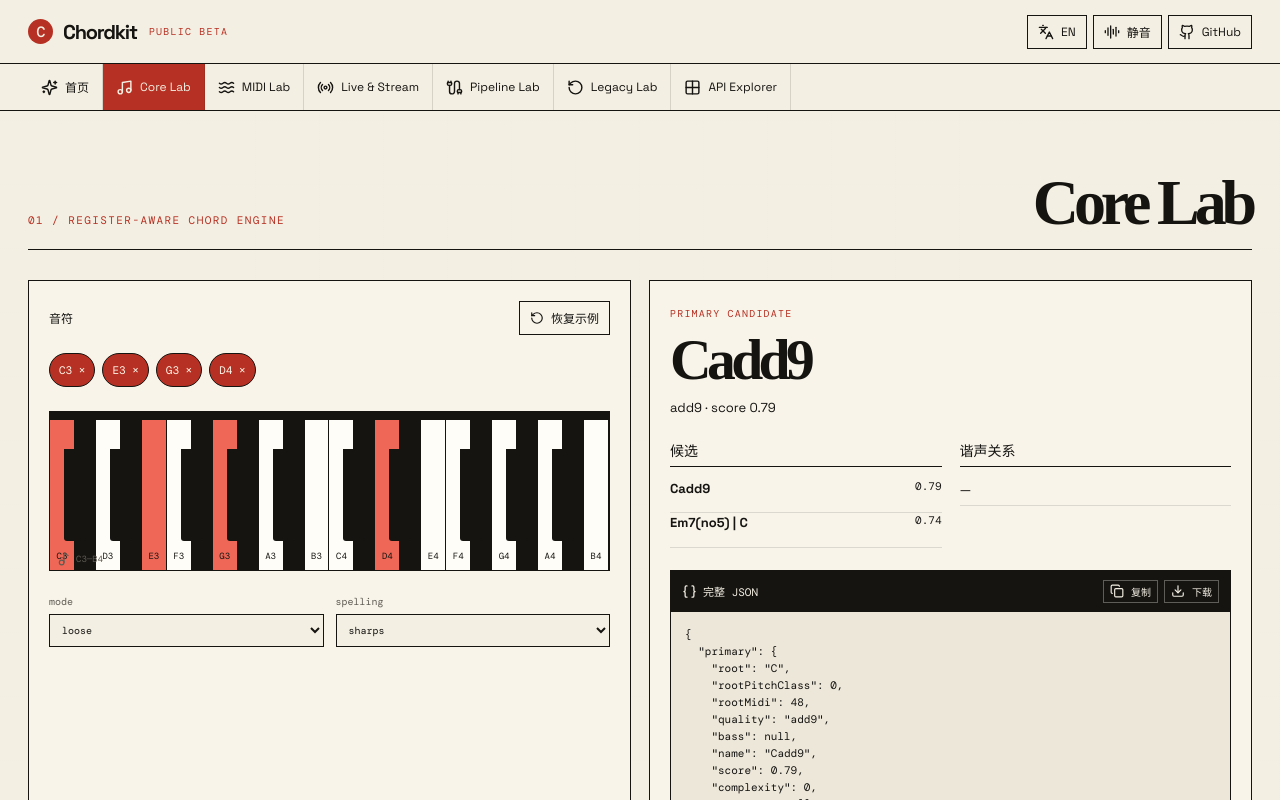
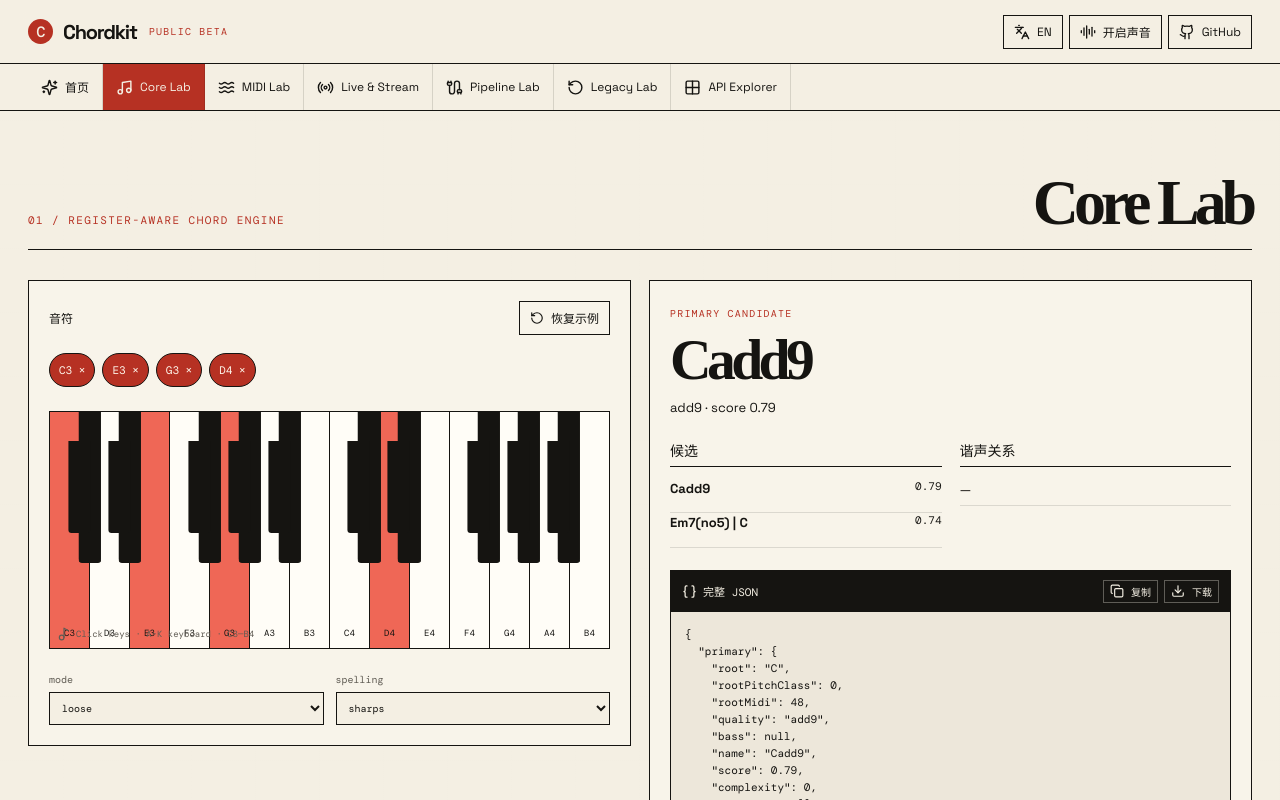
Before and after one commit to phishinqi/Chordkit, a React (Vite) app in the folder playground/: page / in a window 1280 px wide. Both pictures are taken after a click on the button "Core Lab". Shown: the top 800 px of the page. Built offline with nearby package versions, Linux system fonts and the light colour scheme.

Commit message:
fix(playground): stabilize piano and enable audio

```diff
--- a/playground/src/App.tsx
+++ b/playground/src/App.tsx
@@ -32,7 +32,7 @@ export default function App() {
   const [apiError, setApiError] = useState(''); const [shared, setShared] = useState(false);
 
   useEffect(() => { saveWorkspace(workspace); }, [workspace]);
-  useEffect(() => { const onKey = (event: KeyboardEvent) => { const keys: Record<string, string> = { a:'C3', w:'C#3', s:'D3', e:'D#3', d:'E3', f:'F3', t:'F#3', g:'G3', y:'G#3', h:'A3', u:'A#3', j:'B3', k:'C4' }; if (!keys[event.key] || ['INPUT', 'TEXTAREA'].includes((event.target as HTMLElement)?.tagName)) return; event.preventDefault(); toggleNote(keys[event.key]!); }; window.addEventListener('keydown', onKey); return () => window.removeEventListener('keydown', onKey); });
+  useEffect(() => { const onKey = (event: KeyboardEvent) => { const keys: Record<string, string> = { a:'C3', w:'C#3', s:'D3', e:'D#3', d:'E3', f:'F3', t:'F#3', g:'G3', y:'G#3', h:'A3', u:'A#3', j:'B3', k:'C4' }; if (!keys[event.key] || ['INPUT', 'TEXTAREA'].includes((event.target as HTMLElement)?.tagName)) return; event.preventDefault(); activateNote(keys[event.key]!); }; window.addEventListener('keydown', onKey); return () => window.removeEventListener('keydown', onKey); });
 
   const scoring = useMemo(() => {
     try { const callback = new Function('context', customScore) as (context: unknown) => unknown; return (context: unknown) => ({ rawScore: Number(callback(context)) }); } catch { return undefined; }
@@ -45,6 +45,10 @@ export default function App() {
   const profiled = useMemo(() => pipelineAnalyzer.analyzeChord(workspace.notes, { explain: true }), [pipelineAnalyzer, workspace.notes]);
 
   const toggleNote = (note: string) => setWorkspace((current) => ({ ...current, notes: current.notes.includes(note) ? current.notes.filter((item) => item !== note) : [...current.notes, note].sort((a, b) => core.parseNote(a).midi - core.parseNote(b).midi) }));
+  const activateNote = (note: string, midi = core.parseNote(note).midi) => {
+    toggleNote(note);
+    if (sound) void playNotes([midi]);
+  };
   const reset = () => { setWorkspace({ ...workspace, notes: DEFAULT_NOTES }); setCustomScore('return Math.min(100, 74 + context.candidate.extensions.length * 5);'); };
   const share = async () => { const value = encodeWorkspace(workspace); history.replaceState(null, '', `#${value}`); await navigator.clipboard.writeText(location.href); setShared(true); setTimeout(() => setShared(false), 1200); };
   const validateCode = () => callbackWorker.postMessage({ source: customScore, context: { candidate: { extensions: [9] } } });
@@ -59,11 +63,11 @@ export default function App() {
   const runStream = async () => { try { const items = [...DEFAULT_EVENTS, { type: 'watermark' as const, tick: 480 }, { type: 'end' as const, tick: 480 }]; async function* source() { for (const item of items) yield item; } const [snapshots, stable] = await Promise.all([collect(pipeline.analyzeEventSnapshots(source())), collect(pipeline.analyzeStableEventStream(source()))]); setStreamResult({ snapshots, stable }); } catch (reason) { setStreamResult({ error: reason instanceof Error ? reason.message : String(reason) }); } };
 
   return <div className="app-shell">
-    <header className="masthead"><a className="brand" href="#top" onClick={() => setTab('home')}><span className="brand-mark">C</span><span>Chordkit</span></a><span className="beta">{tx.beta}</span><div className="header-actions"><button onClick={() => setLocale(locale === 'zh' ? 'en' : 'zh')}><Languages size={16}/>{locale === 'zh' ? 'EN' : '中文'}</button><button className={sound ? 'on' : ''} onClick={() => { setSound(!sound); if (!sound) playNotes(midiFromNotes(workspace.notes)); }}><AudioLines size={16}/>{sound ? tx.soundOn : tx.soundOff}</button><a href="https://github.com/phishinqi/Chordkit" target="_blank"><Github size={16}/>GitHub</a></div></header>
+    <header className="masthead"><a className="brand" href="#top" onClick={() => setTab('home')}><span className="brand-mark">C</span><span>Chordkit</span></a><span className="beta">{tx.beta}</span><div className="header-actions"><button onClick={() => setLocale(locale === 'zh' ? 'en' : 'zh')}><Languages size={16}/>{locale === 'zh' ? 'EN' : '中文'}</button><button className={sound ? 'on' : ''} onClick={() => { setSound(!sound); if (!sound) void playNotes(midiFromNotes(workspace.notes)); }}><AudioLines size={16}/>{sound ? tx.soundOn : tx.soundOff}</button><a href="https://github.com/phishinqi/Chordkit" target="_blank"><Github size={16}/>GitHub</a></div></header>
     <nav className="nav-rail">{tabs.map(([id, label, Icon]) => <button className={tab === id ? 'selected' : ''} key={id} onClick={() => setTab(id)}><Icon size={17}/><span>{tx[label]}</span></button>)}</nav>
     <main id="top">
-      {tab === 'home' && <section className="hero"><div className="hero-copy"><p className="eyebrow">{tx.eyebrow}</p><h1>{tx.title}</h1><p className="hero-subtitle">{tx.subtitle}</p><div className="hero-actions"><button className="primary" onClick={() => setTab('core')}><Play size={16}/>{tx.enter}</button><button onClick={share}>{shared ? tx.shared : tx.share}</button></div><p className="privacy"><CircleHelp size={14}/>{tx.privacy}</p></div><div className="hero-result"><span className="index">01 / LIVE EXAMPLE</span><strong>{analysis?.primary?.name ?? '—'}</strong><span>{analysis?.primary?.quality ?? 'Cadd9'} · {analysis?.primary?.score ?? 0}</span><div className="staff-lines" /><button onClick={() => sound && playNotes(midiFromNotes(workspace.notes))}><Music size={16}/>{workspace.notes.join(' · ')}</button></div></section>}
-      {tab === 'core' && <Lab title={tx.core} kicker="01 / REGISTER-AWARE CHORD ENGINE"><section className="lab-grid"><div className="card input-card"><div className="card-head"><span>{tx.notes}</span><button onClick={reset}><RotateCcw size={14}/>{tx.reset}</button></div><div className="chips">{workspace.notes.map((note) => <button key={note} onClick={() => toggleNote(note)}>{note} ×</button>)}</div><Piano selected={workspace.notes} enabled onToggle={toggleNote}/><div className="form-row"><label>mode<select value={workspace.mode} onChange={(event) => setWorkspace({ ...workspace, mode: event.target.value as WorkspaceState['mode'] })}><option value="loose">loose</option><option value="strict">strict</option></select></label><label>spelling<select value={workspace.flats ? 'flats' : 'sharps'} onChange={(event) => setWorkspace({ ...workspace, flats: event.target.value === 'flats' })}><option value="sharps">sharps</option><option value="flats">flats</option></select></label></div></div><ResultCard result={analysis} locale={locale} error={apiError}/></section><details className="advanced"><summary><SlidersHorizontal size={16}/>{tx.callback} <small>{tx.trustedCode}</small></summary><textarea value={customScore} onChange={(event) => setCustomScore(event.target.value)} /><div><button onClick={validateCode}>{tx.run} Worker preflight</button><code>{callbackStatus}</code></div></details></Lab>}
+      {tab === 'home' && <section className="hero"><div className="hero-copy"><p className="eyebrow">{tx.eyebrow}</p><h1>{tx.title}</h1><p className="hero-subtitle">{tx.subtitle}</p><div className="hero-actions"><button className="primary" onClick={() => setTab('core')}><Play size={16}/>{tx.enter}</button><button onClick={share}>{shared ? tx.shared : tx.share}</button></div><p className="privacy"><CircleHelp size={14}/>{tx.privacy}</p></div><div className="hero-result"><span className="index">01 / LIVE EXAMPLE</span><strong>{analysis?.primary?.name ?? '—'}</strong><span>{analysis?.primary?.quality ?? 'Cadd9'} · {analysis?.primary?.score ?? 0}</span><div className="staff-lines" /><button onClick={() => { if (!sound) setSound(true); void playNotes(midiFromNotes(workspace.notes)); }}><Music size={16}/>{workspace.notes.join(' · ')}</button></div></section>}
+      {tab === 'core' && <Lab title={tx.core} kicker="01 / REGISTER-AWARE CHORD ENGINE"><section className="lab-grid"><div className="card input-card"><div className="card-head"><span>{tx.notes}</span><button onClick={reset}><RotateCcw size={14}/>{tx.reset}</button></div><div className="chips">{workspace.notes.map((note) => <button key={note} onClick={() => toggleNote(note)}>{note} ×</button>)}</div><Piano selected={workspace.notes} enabled onToggle={activateNote}/><div className="form-row"><label>mode<select value={workspace.mode} onChange={(event) => setWorkspace({ ...workspace, mode: event.target.value as WorkspaceState['mode'] })}><option value="loose">loose</option><option value="strict">strict</option></select></label><label>spelling<select value={workspace.flats ? 'flats' : 'sharps'} onChange={(event) => setWorkspace({ ...workspace, flats: event.target.value === 'flats' })}><option value="sharps">sharps</option><option value="flats">flats</option></select></label></div></div><ResultCard result={analysis} locale={locale} error={apiError}/></section><details className="advanced"><summary><SlidersHorizontal size={16}/>{tx.callback} <small>{tx.trustedCode}</small></summary><textarea value={customScore} onChange={(event) => setCustomScore(event.target.value)} /><div><button onClick={validateCode}>{tx.run} Worker preflight</button><code>{callbackStatus}</code></div></details></Lab>}
       {tab === 'midi' && <Lab title={tx.midi} kicker="02 / SMF → EVENTS → WINDOWS → TIMELINE"><section className="dropzone"><Upload size={28}/><label>{tx.upload}<input type="file" accept=".mid,.midi,audio/midi" onChange={(event) => event.target.files?.[0] && readMidi(event.target.files[0])}/></label><p>{tx.noMidi}</p></section>{midiError && <p className="error">{tx.error}: {midiError}</p>}<section className="lab-grid midi-results"><Metric label={tx.events} value={(midiData as { events?: unknown[] } | null)?.events?.length ?? 0}/><Metric label={tx.spans} value={(midiData as { noteSpans?: unknown[] } | null)?.noteSpans?.length ?? 0}/><Metric label={tx.segments} value={(midiResult as { segments?: unknown[] } | null)?.segments?.length ?? 0}/></section><JsonPanel locale={locale} value={midiResult ?? { hint:'Upload a Standard MIDI File to inspect parseMidi() and analyzeMidi() output.' }}/></Lab>}
       {tab === 'live' && <Lab title={tx.live} kicker="03 / WEB MIDI + WATERMARKED ASYNCITERABLE"><section className="lab-grid"><div className="card"><h3>Web MIDI</h3><p>{tx.mobile}</p><button className="primary" onClick={connectMidi}><Radio size={15}/>{tx.webMidi}</button><p className="status">{webMidi || tx.webMidiMissing}</p><JsonPanel locale={locale} value={liveEvents}/></div><div className="card"><h3>{tx.stream}</h3><p>noteOn/noteOff → watermark → end</p><button className="primary" onClick={runStream}><Activity size={15}/>{tx.run}</button><JsonPanel locale={locale} value={streamResult ?? { snapshots: [], stable: [] }}/></div></section></Lab>}
       {tab === 'pipeline' && <Lab title={tx.pipeline} kicker="04 / PROFILES · CACHE · STAGES"><section className="lab-grid"><div className="card"><label>{tx.profile}<select value={workspace.profile} onChange={(event) => setWorkspace({ ...workspace, profile: event.target.value as WorkspaceState['profile'] })}>{['general','pop','jazz','classical'].map((profile) => <option key={profile}>{profile}</option>)}</select></label><h2>{profiled.primary?.name}</h2><p>{profiled.primary?.score}</p><div className="metric-line"><span>{tx.cache}</span><code>{json(pipelineAnalyzer.cacheStats)}</code></div><button onClick={() => pipelineAnalyzer.clearCaches()}>{tx.clear}</button></div><div className="card"><h3>{tx.stages}</h3><ol>{pipeline.createAnalysisPipeline({ strategy: workspace.profile }).stages.map((stage) => <li key={stage.name}>{stage.name}</li>)}</ol><JsonPanel locale={locale} value={profiled}/></div></section></Lab>}
--- a/playground/src/audio.ts
+++ b/playground/src/audio.ts
@@ -1,17 +1,28 @@
-export function playNotes(notes: readonly number[]): void {
+let sharedContext: AudioContext | undefined;
+
+function context(): AudioContext | undefined {
   const Context = window.AudioContext ?? (window as unknown as { webkitAudioContext?: typeof AudioContext }).webkitAudioContext;
-  if (!Context) return;
-  const context = new Context();
-  const now = context.currentTime;
+  if (!Context) return undefined;
+  sharedContext ??= new Context();
+  return sharedContext;
+}
+
+export async function playNotes(notes: readonly number[]): Promise<void> {
+  const audio = context();
+  if (!audio || !notes.length) return;
+  if (audio.state === 'suspended') await audio.resume();
+  const now = audio.currentTime;
   for (const [index, midi] of notes.entries()) {
-    const oscillator = context.createOscillator();
-    const gain = context.createGain();
+    const oscillator = audio.createOscillator();
+    const gain = audio.createGain();
+    const start = now + index * 0.025;
     oscillator.type = 'triangle';
     oscillator.frequency.value = 440 * 2 ** ((midi - 69) / 12);
-    gain.gain.setValueAtTime(0.0001, now + index * 0.02);
-    gain.gain.exponentialRampToValueAtTime(0.13, now + index * 0.02 + 0.025);
-    gain.gain.exponentialRampToValueAtTime(0.0001, now + 0.7);
-    oscillator.connect(gain).connect(context.destination);
-    oscillator.start(now + index * 0.02); oscillator.stop(now + 0.74);
+    gain.gain.setValueAtTime(0.0001, start);
+    gain.gain.exponentialRampToValueAtTime(0.14, start + 0.018);
+    gain.gain.exponentialRampToValueAtTime(0.0001, start + 0.72);
+    oscillator.connect(gain).connect(audio.destination);
+    oscillator.start(start);
+    oscillator.stop(start + 0.76);
   }
 }
--- a/playground/src/components/Piano.tsx
+++ b/playground/src/components/Piano.tsx
@@ -1,8 +1,18 @@
 import { Music2 } from 'lucide-react';
-const keys = Array.from({ length: 24 }, (_, index) => 48 + index);
-const black = new Set([1, 3, 6, 8, 10]);
+
+const midiKeys = Array.from({ length: 24 }, (_, index) => 48 + index);
+const blackPitchClasses = new Set([1, 3, 6, 8, 10]);
 const noteNames = ['C', 'C#', 'D', 'D#', 'E', 'F', 'F#', 'G', 'G#', 'A', 'A#', 'B'] as const;
+const whiteKeys = midiKeys.filter((midi) => !blackPitchClasses.has(midi % 12));
+const blackKeys = midiKeys.filter((midi) => blackPitchClasses.has(midi % 12));
+
 function name(midi: number) { return noteNames[midi % 12]! + (Math.floor(midi / 12) - 1); }
-export function Piano({ selected, onToggle, enabled }: { selected: string[]; onToggle: (note: string) => void; enabled: boolean }) {
-  return <div className="piano" aria-label="Interactive piano">{keys.map((midi) => { const note = name(midi); const isBlack = black.has(midi % 12); return <button disabled={!enabled} key={midi} className={`${isBlack ? 'black' : 'white'} ${selected.includes(note) ? 'selected' : ''}`} onClick={() => onToggle(note)} title={note}>{!isBlack && <span>{note}</span>}</button>; })}<div className="piano-note"><Music2 size={14}/> C3—B4</div></div>;
+function whitesBefore(midi: number) { return whiteKeys.filter((white) => white < midi).length; }
+
+export function Piano({ selected, onToggle, enabled }: { selected: string[]; onToggle: (note: string, midi: number) => void; enabled: boolean }) {
+  return <div className="piano" aria-label="Interactive piano">
+    <div className="piano-whites">{whiteKeys.map((midi) => { const note = name(midi); return <button disabled={!enabled} key={midi} className={`white ${selected.includes(note) ? 'selected' : ''}`} onClick={() => onToggle(note, midi)} title={note}><span>{note}</span></button>; })}</div>
+    <div className="piano-blacks">{blackKeys.map((midi) => { const note = name(midi); return <button disabled={!enabled} key={midi} className={`black ${selected.includes(note) ? 'selected' : ''}`} style={{ left: `${(whitesBefore(midi) / whiteKeys.length) * 100}%` }} onClick={() => onToggle(note, midi)} title={note} aria-label={note} />; })}</div>
+    <div className="piano-note"><Music2 size={14}/> Click keys · A–K keyboard · C3—B4</div>
+  </div>;
 }
--- a/playground/src/i18n.ts
+++ b/playground/src/i18n.ts
@@ -1,6 +1,6 @@
 export type Locale = 'zh' | 'en';
 const messages = {
-  zh: { beta:'PUBLIC BETA', home:'首页', core:'Core Lab', midi:'MIDI Lab', live:'Live & Stream', pipeline:'Pipeline Lab', legacy:'Legacy Lab', explorer:'API Explorer', title:'听见结构。看见证据。', eyebrow:'CHORDKIT / MUSIC ANALYSIS WORKBENCH', subtitle:'在浏览器中分析音符、MIDI 与事件流；所有数据只留在你的设备上。', enter:'进入工作台', soundOn:'开启声音', soundOff:'静音', notes:'音符', analyse:'分析', candidates:'候选', relations:'谐声关系', evidence:'证据', raw:'完整 JSON', copy:'复制', download:'下载', reset:'恢复示例', input:'输入', options:'选项', result:'结果', upload:'上传 MIDI', parsing:'解析中…', noMidi:'未选择 MIDI 文件', events:'事件', spans:'音符跨度', windows:'时间窗口', segments:'时间线片段', profile:'分析 Profile', cache:'缓存', run:'运行', clear:'清空缓存', stages:'阶段', webMidi:'连接 Web MIDI', webMidiReady:'Web MIDI 已连接', webMidiMissing:'当前浏览器不支持 Web MIDI', stream:'模拟事件流', snapshots:'快照', stable:'稳定片段', legacyCompare:'Legacy 对照', search:'搜索导出 / 类型 / 常量', callable:'可调用', constants:'常量', types:'类型', trustedCode:'仅运行可信本地代码', callback:'自定义评分回调', privacy:'本地处理 · 不上传文件 · 不追踪', share:'复制分享链接', shared:'已复制', error:'运行错误', mobile:'高级工具在移动端可折叠' },
-  en: { beta:'PUBLIC BETA', home:'Home', core:'Core Lab', midi:'MIDI Lab', live:'Live & Stream', pipeline:'Pipeline Lab', legacy:'Legacy Lab', explorer:'API Explorer', title:'Hear structure. See evidence.', eyebrow:'CHORDKIT / MUSIC ANALYSIS WORKBENCH', subtitle:'Analyze notes, MIDI, and event streams in your browser. Your data stays on this device.', enter:'Open workbench', soundOn:'Enable sound', soundOff:'Muted', notes:'Notes', analyse:'Analyze', candidates:'Candidates', relations:'Relations', evidence:'Evidence', raw:'Raw JSON', copy:'Copy', download:'Download', reset:'Reset example', input:'Input', options:'Options', result:'Result', upload:'Upload MIDI', parsing:'Parsing…', noMidi:'No MIDI file selected', events:'Events', spans:'Note spans', windows:'Windows', segments:'Timeline segments', profile:'Analyzer profile', cache:'Cache', run:'Run', clear:'Clear cache', stages:'Stages', webMidi:'Connect Web MIDI', webMidiReady:'Web MIDI connected', webMidiMissing:'Web MIDI is unavailable in this browser', stream:'Simulated event stream', snapshots:'Snapshots', stable:'Stable segments', legacyCompare:'Legacy comparison', search:'Search exports / types / constants', callable:'Callable', constants:'Constants', types:'Types', trustedCode:'Run trusted local code only', callback:'Custom scoring callback', privacy:'Local processing · no uploads · no tracking', share:'Copy share link', shared:'Copied', error:'Runtime error', mobile:'Advanced tools collapse on mobile' },
+  zh: { beta:'PUBLIC BETA', home:'首页', core:'Core Lab', midi:'MIDI Lab', live:'Live & Stream', pipeline:'Pipeline Lab', legacy:'Legacy Lab', explorer:'API Explorer', title:'听见结构。看见证据。', eyebrow:'CHORDKIT / MUSIC ANALYSIS WORKBENCH', subtitle:'在浏览器中分析音符、MIDI 与事件流；所有数据只留在你的设备上。', enter:'进入工作台', soundOn:'声音已开启', soundOff:'开启声音', notes:'音符', analyse:'分析', candidates:'候选', relations:'谐声关系', evidence:'证据', raw:'完整 JSON', copy:'复制', download:'下载', reset:'恢复示例', input:'输入', options:'选项', result:'结果', upload:'上传 MIDI', parsing:'解析中…', noMidi:'未选择 MIDI 文件', events:'事件', spans:'音符跨度', windows:'时间窗口', segments:'时间线片段', profile:'分析 Profile', cache:'缓存', run:'运行', clear:'清空缓存', stages:'阶段', webMidi:'连接 Web MIDI', webMidiReady:'Web MIDI 已连接', webMidiMissing:'当前浏览器不支持 Web MIDI', stream:'模拟事件流', snapshots:'快照', stable:'稳定片段', legacyCompare:'Legacy 对照', search:'搜索导出 / 类型 / 常量', callable:'可调用', constants:'常量', types:'类型', trustedCode:'仅运行可信本地代码', callback:'自定义评分回调', privacy:'本地处理 · 不上传文件 · 不追踪', share:'复制分享链接', shared:'已复制', error:'运行错误', mobile:'高级工具在移动端可折叠' },
+  en: { beta:'PUBLIC BETA', home:'Home', core:'Core Lab', midi:'MIDI Lab', live:'Live & Stream', pipeline:'Pipeline Lab', legacy:'Legacy Lab', explorer:'API Explorer', title:'Hear structure. See evidence.', eyebrow:'CHORDKIT / MUSIC ANALYSIS WORKBENCH', subtitle:'Analyze notes, MIDI, and event streams in your browser. Your data stays on this device.', enter:'Open workbench', soundOn:'Sound on', soundOff:'Enable sound', notes:'Notes', analyse:'Analyze', candidates:'Candidates', relations:'Relations', evidence:'Evidence', raw:'Raw JSON', copy:'Copy', download:'Download', reset:'Reset example', input:'Input', options:'Options', result:'Result', upload:'Upload MIDI', parsing:'Parsing…', noMidi:'No MIDI file selected', events:'Events', spans:'Note spans', windows:'Windows', segments:'Timeline segments', profile:'Analyzer profile', cache:'Cache', run:'Run', clear:'Clear cache', stages:'Stages', webMidi:'Connect Web MIDI', webMidiReady:'Web MIDI connected', webMidiMissing:'Web MIDI is unavailable in this browser', stream:'Simulated event stream', snapshots:'Snapshots', stable:'Stable segments', legacyCompare:'Legacy comparison', search:'Search exports / types / constants', callable:'Callable', constants:'Constants', types:'Types', trustedCode:'Run trusted local code only', callback:'Custom scoring callback', privacy:'Local processing · no uploads · no tracking', share:'Copy share link', shared:'Copied', error:'Runtime error', mobile:'Advanced tools collapse on mobile' },
 } as const;
 export function t(locale: Locale) { return messages[locale]; }
--- a/playground/src/styles.css
+++ b/playground/src/styles.css
@@ -43,3 +43,18 @@ footer { display:flex; justify-content:space-between; gap:16px; padding:18px 28p
 .candidate-row p { margin: 0; border: 0; }
 .omission-tags { display: flex; flex-wrap: wrap; gap: 5px; margin-top: 5px; }
 .omission-tags small { padding: 3px 5px; color: #b63123; border: 1px solid #b63123; font: 9px 'DM Mono', monospace; letter-spacing: .03em; }
+:root { --piano-white-count: 14; }
+.lab-grid { align-items: start; }
+.piano { position: relative; height: 238px; margin: 24px 0; overflow: hidden; border: 1px solid #151411; background: #151411; isolation: isolate; }
+.piano button { border: 0; cursor: pointer; transition: background-color .12s ease, transform .12s ease; }
+.piano button:disabled { cursor: default; }
+.piano-whites { position: absolute; inset: 0; display: flex; }
+.piano .white { position: relative; flex: 1 1 0; min-width: 0; border-right: 1px solid #151411; color: #151411; background: #fffdf7; }
+.piano .white:last-child { border-right: 0; }
+.piano .white:hover, .piano .white.selected { background: #e36b58; }
+.piano .white span { position: absolute; right: 0; bottom: 9px; left: 0; text-align: center; font: 9px 'DM Mono', monospace; }
+.piano-blacks { position: absolute; inset: 0; z-index: 2; pointer-events: none; }
+.piano .black { position: absolute; top: 0; width: calc(100% / var(--piano-white-count) * .58); height: 64%; transform: translateX(-50%); border: 1px solid #151411; border-top: 0; border-radius: 0 0 4px 4px; pointer-events: auto; background: #151411; }
+.piano .black:hover, .piano .black.selected { background: #b63123; }
+.piano-note { position: absolute; z-index: 3; right: 9px; bottom: 7px; display: flex; gap: 5px; align-items: center; color: #605c54; font: 9px 'DM Mono', monospace; pointer-events: none; }
+@media (max-width: 850px) { .piano { height: 205px; }.piano .black { height: 61%; }.piano-note { left: 8px; right: auto; } }
```
Also changed, not shown: 1 other file (tests, documents, lock files or other folders).
